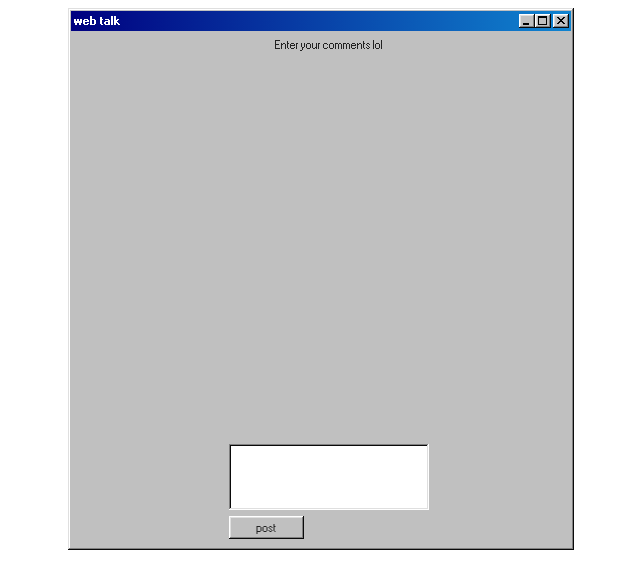
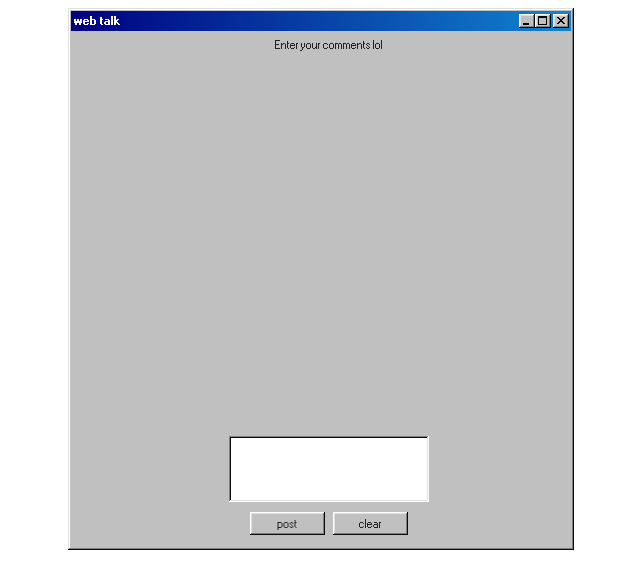
Before and after one commit to zlrkw11/webtalk, a React (Vite) app in the folder frontend/: page / in a window 1280 px wide. Shown: the top 588 px of the page, without its empty margins (319-959 px from the left). Built offline with nearby package versions, Linux system fonts and the light colour scheme.

Commit message:
button box centerd

```diff
--- a/frontend/src/Window.jsx
+++ b/frontend/src/Window.jsx
@@ -16,7 +16,12 @@ const Window = () => {
             <div className={`field-row-stacked ${styles.inputSection}`}>
 
                 <textarea className={`${styles.inputBox}`} id="text20" rows="5"></textarea>
-                <button className={`${styles.button}`}>post</button>
+                <div className={`${styles.buttonRow}`}>
+
+                    <button className={`${styles.button}`}>post</button>
+                    <button className={`${styles.button}`}>clear</button>
+
+                </div>
             </div>
         </div>
       </div>
--- a/frontend/src/app.module.css
+++ b/frontend/src/app.module.css
@@ -18,6 +18,12 @@
 
 }
 
+.buttonRow{
+    text-align: center;
+}
+
 .button{
+    height: 15px;
     width: 20px;
+    margin: 4px
 }
```
